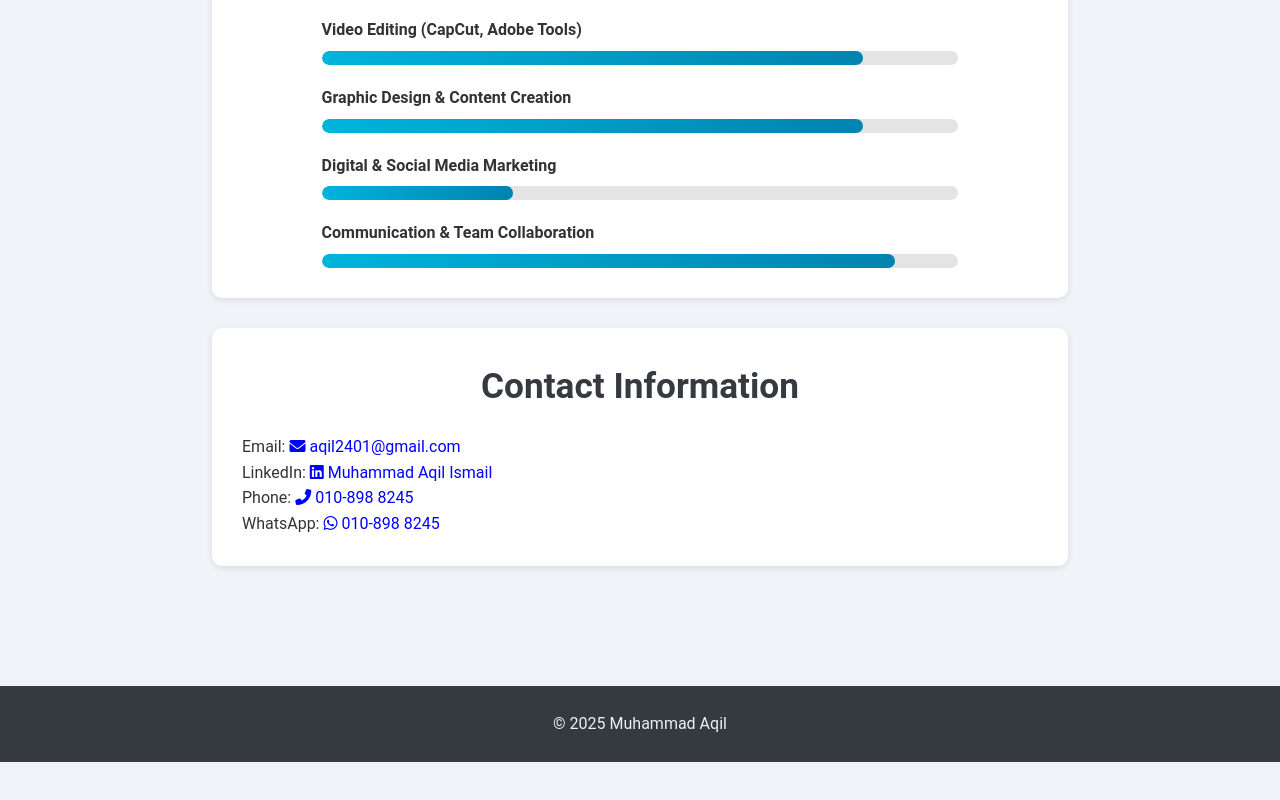
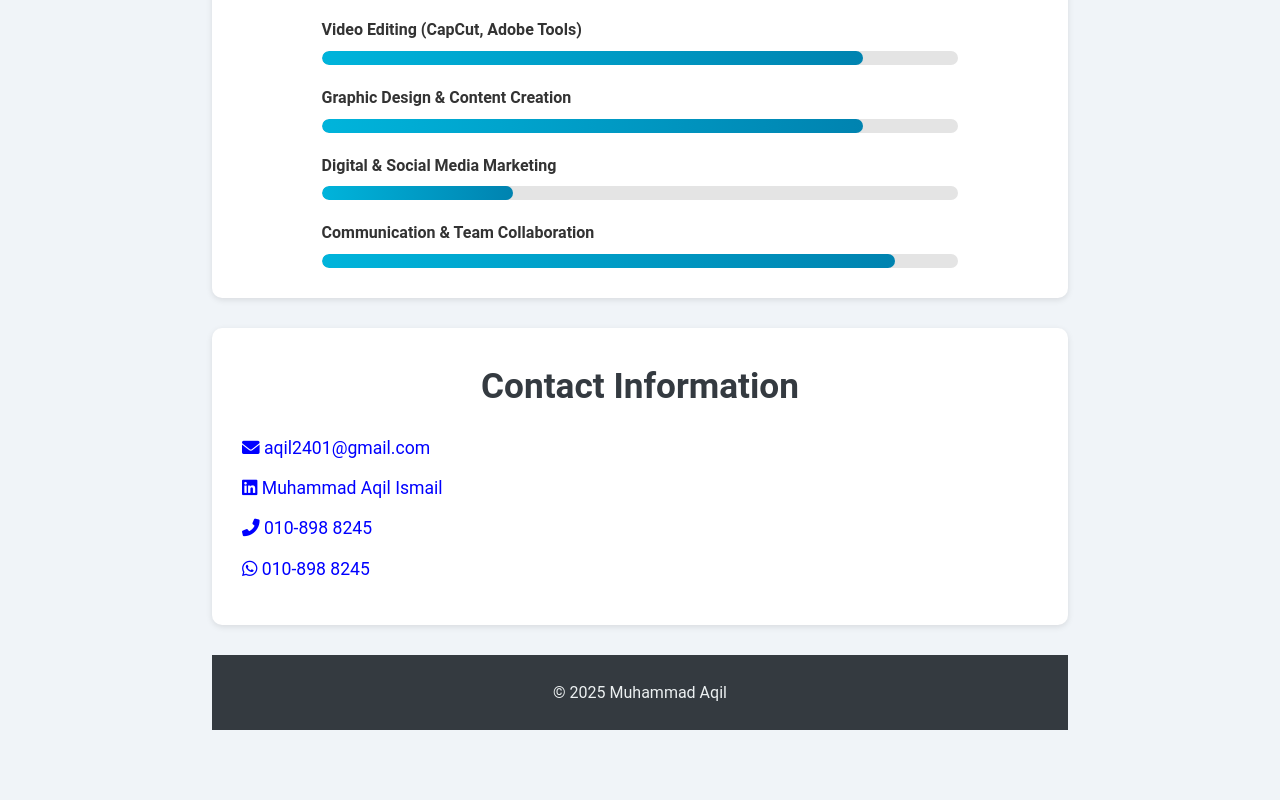
Before and after one commit to AkiruSama/akirusama.github.io, a plain HTML site: page index.html in a window 1280 px wide. Shown: the part 3100-3900 px from the top of the page. Before the commit the page ends 3862 px from the top, so only its background shows below. Drawn offline with Linux system fonts and the light colour scheme.

Commit message:
Update index.html

```diff
--- a/index.html
+++ b/index.html
@@ -147,14 +147,32 @@
       </div>
     </section> -->
 
-    <section id="contact" class="section">
-      <h2>Contact Information</h2>
-<p>Email: <a href="mailto:aqil2401@gmail.com"><i class="fas fa-envelope"></i> aqil2401@gmail.com</a></p>
-  <p>LinkedIn: <a href="https://www.linkedin.com/in/muhammadaqilismail/" target="_blank"><i class="fab fa-linkedin"></i> Muhammad Aqil Ismail</a></p>
-  <p>Phone: <a href="tel:+60108988245"><i class="fas fa-phone-alt"></i> 010-898 8245</a></p>
-  <p>WhatsApp: <a href="https://wa.me/60108988245" target="_blank"><i class="fab fa-whatsapp"></i> 010-898 8245</a></p>
-    </section>
-  </div>
+  <section id="contact" class="section contact-section">
+  <h2 class="section-title">Contact Information</h2>
+  <ul class="contact-list">
+    <li>
+      <a href="mailto:aqil2401@gmail.com">
+        <i class="fas fa-envelope"></i> aqil2401@gmail.com
+      </a>
+    </li>
+    <li>
+      <a href="https://www.linkedin.com/in/muhammadaqilismail/" target="_blank">
+        <i class="fab fa-linkedin"></i> Muhammad Aqil Ismail
+      </a>
+    </li>
+    <li>
+      <a href="tel:+60108988245">
+        <i class="fas fa-phone-alt"></i> 010-898 8245
+      </a>
+    </li>
+    <li>
+      <a href="https://wa.me/60108988245" target="_blank">
+        <i class="fab fa-whatsapp"></i> 010-898 8245
+      </a>
+    </li>
+  </ul>
+</section>
+
 
   <footer class="footer">
     &copy; 2025 Muhammad Aqil
```
